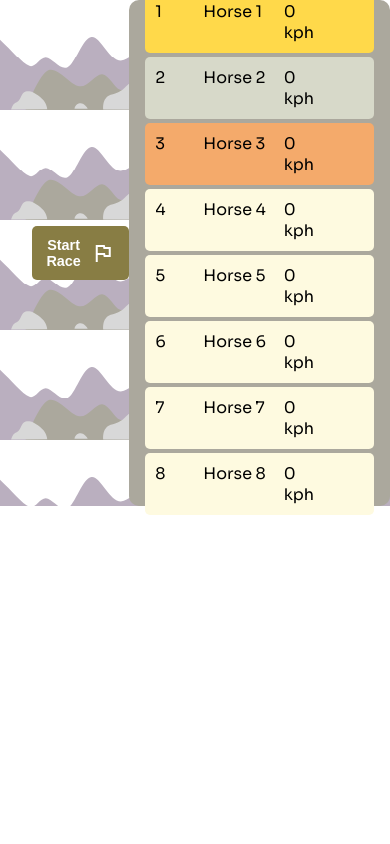
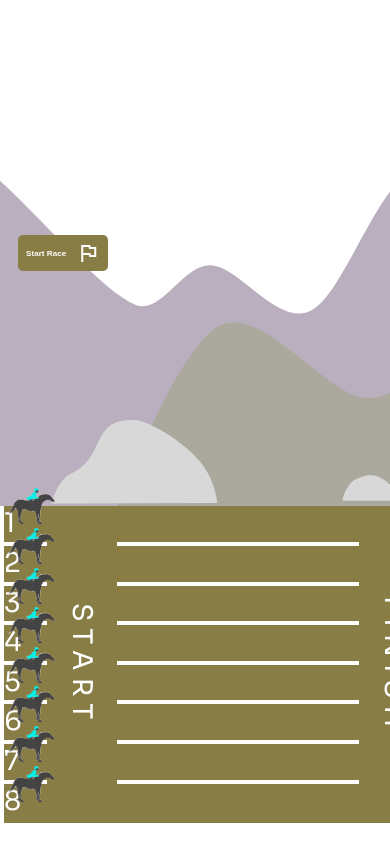
Before and after one commit to trombonist76/protein-bootcamp-horseracing-app, a Vue app: page / in a window 390 px wide. Built offline with nearby package versions, Linux system fonts and the light colour scheme.

Commit message:
[Update] Components renamed & responsive bg.

```diff
--- a/src/App.vue
+++ b/src/App.vue
@@ -1,14 +1,9 @@
 <script setup>
-import Horse from '@/components/Horse/Horse.vue';
-import Arena from '@/components/Arena/Arena.vue';
+import Hippodrome from '@/components/Hippodrome/Hippodrome.vue';
 import Countdown from "@/components/Countdown/Countdown.vue"
 import { useCountdownStore } from '@/store/useCountdown';
-import { useHorseStore } from '@/store/useHorse';
-import { useRaceStore } from '@/store/useRace';
 
-const horseStore = useHorseStore()
 const countdownStore = useCountdownStore()
-const raceStore =  useRaceStore()
 </script>
 
 <template>
@@ -16,13 +11,7 @@ const raceStore =  useRaceStore()
     <teleport to='body'>
       <Countdown v-if="countdownStore.isCountdownStarted"></Countdown>
     </teleport>
-    <Arena>
-      <template v-slot:horses>
-        <div class="horses" :class="{'slide' : raceStore.isStarted}">
-          <Horse class="horse" v-for="horse in horseStore.horses" :key="horse.id" :horse="horse"/>
-        </div>
-      </template>
-    </Arena>
+    <Hippodrome></Hippodrome>
   </div>
 </template>
 
@@ -32,17 +21,5 @@ const raceStore =  useRaceStore()
   display: flex;
   flex-direction: column;
   justify-content: center;
-
-}
-.horses {
-  flex: 1;
-  width: 100%;
-  display: flex;
-  flex-direction: column;
-  border-left: 4px solid white;
-  border-right: 4px solid white;
-}
-  .horses .horse:not(:last-child){
-    border-bottom: 4px solid white;
 }
 </style>
--- a/src/assets/scss/main.scss
+++ b/src/assets/scss/main.scss
@@ -1,5 +1,5 @@
 @import url('https://fonts.googleapis.com/css2?family=Sora:wght@300;400;500;600;700&display=swap');
-
+@import '@/assets/scss/mixins.scss';
 html, body, #app{
   height: 100%;
   font-family: 'Sora', sans-serif;
@@ -8,6 +8,19 @@ html, body, #app{
 #modal{
   position: absolute;
   inset: 0;
+}
+
+html {
+  font-size: 9px;
+
+  @include md{
+    font-size: 12px;
+  }
+
+  @include lg{
+    font-size: 16px;
+  }
+
 }
 
 *{
--- a/src/assets/scss/mixins.scss
+++ b/src/assets/scss/mixins.scss
@@ -17,7 +17,7 @@ $xlarge-desktop-width: 1536px;
 }
 
 @mixin lg {
-  @media (min-width: #{$desktop-width}){
+  @media (min-width: #{$desktop-width}) {
     @content;
   }
 }
@@ -29,7 +29,23 @@ $xlarge-desktop-width: 1536px;
 }
 
 @mixin xxl {
-  @media (min-width: #{$xlarge-desktop-width}){
+  @media (min-width: #{$xlarge-desktop-width}) {
     @content;
   }
 }
+
+@mixin animation-mixin($name, $to) {
+  @keyframes #{$name} {
+    100% {
+      background-position: $to 0;
+    }
+  }
+
+  @include xl {
+    @keyframes #{$name} {
+      100% {
+        background-position: -$to 0;
+      }
+    }
+  }
+}
--- a/src/components/Arena/Arena.vue
+++ /dev/null
@@ -1,100 +0,0 @@
-<script setup>
-import {useHorseStore} from "@/store/useHorse"
-import { useRaceStore } from '@/store/useRace';
-import Background from "./Background.vue"
-
-const raceStore =  useRaceStore()
-const horseStore = useHorseStore()
-</script>
-
-<template>
-  <div class="wrapper">
-    <Background/>
-    <!-- <div class="lane-wrapper">
-
-      <slot name="horses"></slot>
-      <div class="lane-wrapper__start" :class="{'slide-left': raceStore.isStarted}">
-        <div>START</div>
-      </div>
-      <div class="lane-wrapper__finish" :class="{'slide-right': horseStore.isAnyClosing}">
-        <div>
-          <img class="flag" src="@/assets/img/finish.png" alt="">
-        </div>
-      </div>
-    </div> -->
-  </div>
-</template>
-
-<style lang="scss" scoped>
-@import '@/assets/scss/variables.scss';
-@import '@/assets/scss/mixins.scss';
-
-
-.wrapper {
-  height: 100%;
-  overflow-x: hidden;
-  display: flex;
-  flex-direction: column
-}
-
-.lane-wrapper {
-  display: flex;
-  color: $arena-text-color;
-  position: relative;
-  background-color: $floor-color;
-
-  &__start {
-    writing-mode: vertical-lr;
-    display: flex;
-    align-items: center;
-    justify-content: center;
-    letter-spacing: .8rem;
-    font-size: 3rem;
-    background-color: $floor-color;
-    height: 100%;
-    padding: 0 2rem;
-    position: absolute;
-    left: 150px;
-  }
-
-  &__finish {
-    writing-mode: vertical-lr;
-    display: flex;
-    align-items: center;
-    justify-content: center;
-    letter-spacing: .8rem;
-    font-size: 3rem;
-    background-color: $floor-color;
-    height: 100%;
-    font-size: 3rem;
-    padding: 0 2rem;
-    position: absolute;
-    right: -10%;
-
-    .flag{
-      height: 7rem;
-    }
-  }
-}
-
-.slide-left {
-  left: -100%;
-  transition: 2s linear;
-
-}
-
-.slide-right {
-  right: 10%;
-  transition: 2s linear;
-}
-
-@keyframes slide {
-  0% {
-    transform: translate3d(0, 0, 0);
-  }
-
-  100% {
-    transform: translate3d(-33%, 0, 0);
-  }
-}
-</style>
--- /dev/null
+++ b/src/components/Hippodrome/Hippodrome.vue
@@ -0,0 +1,66 @@
+<script setup>
+import {useHorseStore} from "@/store/useHorse"
+import { useRaceStore } from '@/store/useRace';
+import ArenaStart from "./HippodromeStart.vue";
+import ArenaFinish from "./HippodromeFinish.vue";
+import Background from "./HippodromeBackground.vue"
+import Horse from "@/components/Horse/Horse.vue";
+
+const raceStore =  useRaceStore()
+const horseStore = useHorseStore()
+</script>
+
+<template>
+  <div class="wrapper">
+    <Background/>
+    <div class="lane-wrapper">
+      <div class="horses" :class="{'slide' : raceStore.isStarted}">
+          <Horse class="horse" v-for="horse in horseStore.horses" :key="horse.id" :horse="horse"/>
+      </div>
+      <ArenaStart></ArenaStart>
+      <ArenaFinish></ArenaFinish>
+    </div>
+  </div>
+</template>
+
+<style lang="scss" scoped>
+@import '@/assets/scss/variables.scss';
+@import '@/assets/scss/mixins.scss';
+
+
+.wrapper {
+  height: 100%;
+  overflow-x: hidden;
+  display: flex;
+  flex-direction: column
+}
+
+.lane-wrapper {
+  display: flex;
+  color: $arena-text-color;
+  background-color: $floor-color;
+  position: relative;
+
+  .horses {
+    flex: 1;
+    width: 100%;
+    display: flex;
+    flex-direction: column;
+    border-left: 4px solid white;
+    border-right: 4px solid white;
+    }
+     .horse:not(:last-child){
+      border-bottom: 4px solid white;
+    }
+  }
+
+@keyframes slide {
+  0% {
+    transform: translate3d(0, 0, 0);
+  }
+
+  100% {
+    transform: translate3d(-33%, 0, 0);
+  }
+}
+</style>
--- a/src/components/Arena/Background.vue
+++ b/src/components/Hippodrome/HippodromeBackground.vue
@@ -1,6 +1,6 @@
 <script setup>
 import Leaderboard from '../Leaderboard/Leaderboard.vue';
-import ButtonComp from '@/components/Shared/Button.vue';
+import ButtonComp from '@/components/Button/Button.vue';
 import { useRaceStore } from '@/store/useRace';
 import { useCountdownStore } from '@/store/useCountdown';
 import { useHorseStore } from '@/store/useHorse';
@@ -21,11 +21,13 @@ const resetRaceHandler = () => {
   countdownStore.$reset()
   raceStore.$reset()
   horseStore.$reset()
+  isSliding.value = true
 }
 
 const isSliding = ref(true)
 
 watch(() => horseStore.isAnyClosing, async() => {
+  if(!horseStore.isAnyClosing) return
   await delay(2000)
   isSliding.value = false
 })
@@ -39,7 +41,7 @@ watch(() => horseStore.isAnyClosing, async() => {
           <ButtonComp v-if="!raceStore.isStarted" @click="startRaceHandler" name="Start Race" icon="flag"></ButtonComp>
           <ButtonComp v-if="raceStore.isFinished" @click="resetRaceHandler" name="Restart Race!"></ButtonComp>
         </div>
-          <Leaderboard></Leaderboard>
+          <!-- <Leaderboard></Leaderboard> -->
       </div>
     </div>
 </div>
@@ -47,34 +49,49 @@ watch(() => horseStore.isAnyClosing, async() => {
 
 <style lang="scss" scoped>
 @import '@/assets/scss/variables.scss';
+@import '@/assets/scss/mixins.scss';
 
 .arena,
 .mid,
 .front{
-  transform: translateZ(0);
     backface-visibility: hidden;
-  perspective: 1000;
   }
   .arena {
     height: 60%;
-  background: url('@/assets/icons/back.svg');
-  transform: translateZ(0);
+    background: url('@/assets/icons/back.svg') repeat-x;
+    background-size: cover;
   }
 
   .front{
     height: 100%;
-  background: url('@/assets/icons/front.svg');
-  transform: translateZ(0);
+    background: url('@/assets/icons/front.svg') repeat-x;
+    background-size: cover;
     display: flex;
     justify-content: space-between;
   }
 
   .mid{
     height: 100%;
-  background: url('@/assets/icons/mid.svg');
-  transform: translateZ(0);
+    background: url('@/assets/icons/mid.svg') repeat-x;
+    background-size: cover;
   }
 
+
+
+@include xl{
+  .arena {
+    height: 50%;
+    background-size: contain;
+  }
+
+  .front{
+    background-size: contain;
+  }
+
+  .mid{
+    background-size: contain;
+  }
+}
 
 .buttons{
   margin-left: 2rem;
@@ -84,36 +101,23 @@ watch(() => horseStore.isAnyClosing, async() => {
 }
 
 .sliding-arena{
-  animation: bg-arena 45s linear infinite;
+  animation: slide-arena 45s linear infinite;
 }
 
 .sliding-mid{
-  animation: bg-mid 30s linear infinite;
+  animation: slide-mid 30s linear infinite;
 }
 
 .sliding-front{
-  animation: bg-front 15s linear infinite;
+  animation: slide-front 15s linear infinite;
 }
 
 .paused{
   animation-play-state: paused;
 }
 
-@keyframes bg-arena {
-  100% {
-    background-position: -200% 0;
-  }
-}
 
-@keyframes bg-mid {
-  100% {
-    background-position: -400% 0;
-  }
-}
-
-@keyframes bg-front {
-  100% {
-    background-position: -600% 0;
-  }
-}
+@include animation-mixin(slide-arena, 200%);
+@include animation-mixin(slide-mid, 400%);
+@include animation-mixin(slide-front, 600%);
 </style>
--- /dev/null
+++ b/src/components/Hippodrome/HippodromeFinish.vue
@@ -0,0 +1,39 @@
+<script setup>
+import {useHorseStore} from "@/store/useHorse"
+const horseStore = useHorseStore()
+</script>
+
+<template>
+  <div class="finish" :class="{'slide-right': horseStore.isAnyClosing}">
+      <div>
+        FINISH
+      </div>
+  </div>
+</template>
+
+<style lang="scss" scoped>
+@import '@/assets/scss/variables.scss';
+@import '@/assets/scss/mixins.scss';
+
+
+.finish {
+    writing-mode: vertical-lr;
+    display: flex;
+    align-items: center;
+    justify-content: center;
+    letter-spacing: .8rem;
+    font-size: 3rem;
+    background-color: $floor-color;
+    height: 100%;
+    font-size: 3rem;
+    padding: 0 2rem;
+    right: -10%;
+    position: absolute;
+  }
+
+.slide-right {
+  right: 10%;
+  transition: right 2s linear;
+}
+
+</style>
--- /dev/null
+++ b/src/components/Hippodrome/HippodromeStart.vue
@@ -0,0 +1,35 @@
+<script setup>
+import { useRaceStore } from '@/store/useRace';
+
+const raceStore =  useRaceStore()
+</script>
+
+<template>
+  <div class="start" :class="{'slide-left': raceStore.isStarted}">
+    <div>START</div>
+  </div>
+</template>
+
+<style lang="scss" scoped>
+@import '@/assets/scss/variables.scss';
+@import '@/assets/scss/mixins.scss';
+
+  .start {
+    writing-mode: vertical-lr;
+    display: flex;
+    align-items: center;
+    justify-content: center;
+    letter-spacing: .8rem;
+    font-size: 3rem;
+    background-color: $floor-color;
+    height: 100%;
+    padding: 0 2rem;
+    position: absolute;
+    left: 12%;
+  }
+
+.slide-left {
+  left: -100%;
+  transition: 2s linear;
+}
+</style>
--- a/src/components/Horse/Horse.vue
+++ b/src/components/Horse/Horse.vue
@@ -34,9 +34,8 @@
     position: relative;
 
     &__img{
-      height: 5rem;
-      margin-left: 40px;
-      margin-top: -30px;
+      height: 4rem;
+      margin-top: -2rem;
       position: absolute;
       transition: left linear .1s;
       z-index: 1;
--- a/src/store/useHorse.js
+++ b/src/store/useHorse.js
@@ -7,8 +7,8 @@ export const useHorseStore = defineStore('horse', {
 
   getters: {
     checkAllFinished : (state) => state.horses.every(horse => horse.location >= 90),
+    checkAllGoAway : (state) => state.horses.some(horse => horse.location >= 30),
     isAnyClosing : (state) => state.horses.some(horse => horse.location >= 70),
-    checkAllGoAway : (state) => state.horses.some(horse => horse.location >= 30),
     leaderboard : (state) => state.sortHorses()
   },
 
```
Also changed, not shown: src/assets/img/finish.png, src/components/Button/Button.vue (renamed from src/components/Shared/Button.vue). Lines whose indentation alone changed are shown as unchanged.
